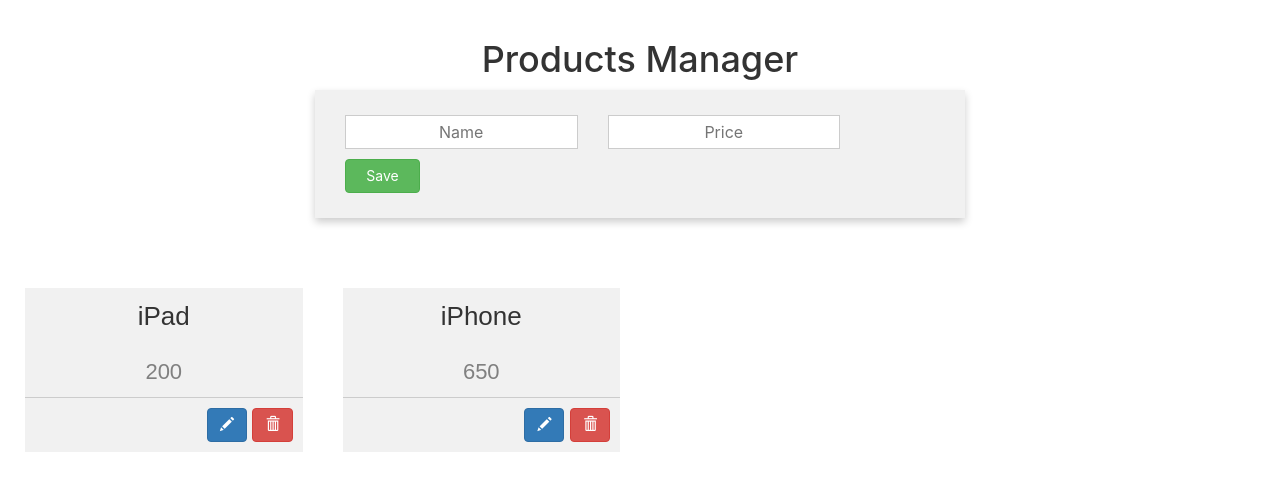
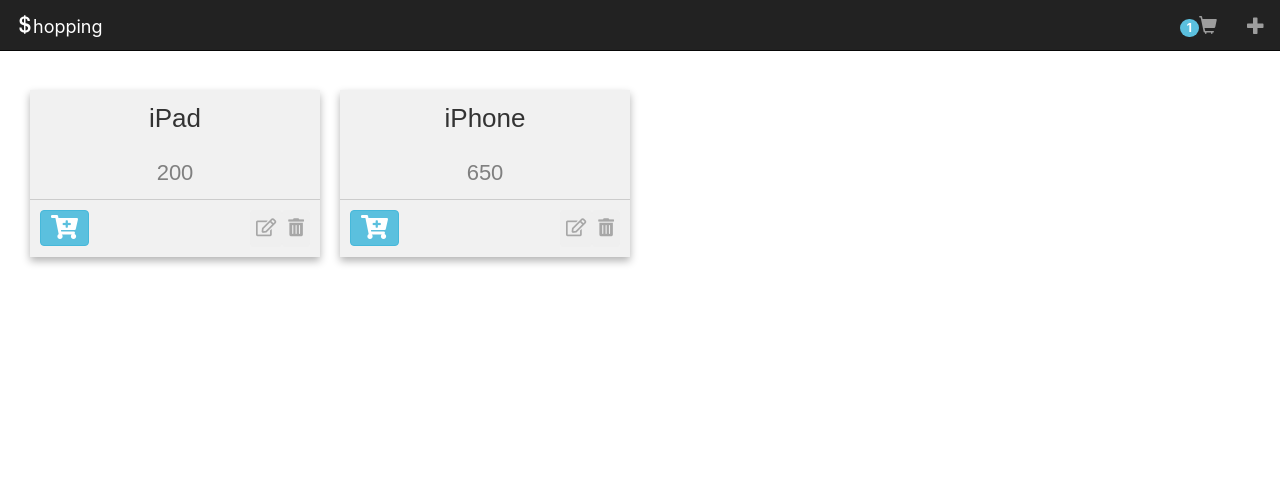
Before and after one commit to boostrcoders/react-bs, a React (Create React App) app: page / in a window 1280 px wide. Shown: the top 490 px of the page. Built offline with nearby package versions, Linux system fonts and the light colour scheme.

Commit message:
Update -CART

```diff
--- a/src/App.js
+++ b/src/App.js
@@ -1,53 +1,83 @@
 import React, { Component } from "react";
+import HeaderNav from "./components/HeaderNav/HeaderNav";
+import AddProduct from "./components/AddProduct/AddProduct";
 import ProductItem from "./components/ProductItem/ProductItem";
-import AddProduct from "./components/AddProduct/AddProduct";
+
 import "./App.css";
 
 //CHECK if Products is exist in Local Storage
-if ("products" in localStorage) {
+if ("records" in localStorage) {
+  const records = {
+    products: [
+      {
+        name: "iPad",
+        price: 200,
+        cart: false
+      },
+      {
+        name: "iPhone",
+        price: 650,
+        cart: false
+      }
+    ],
+    cartItems: 0
+  };
+  localStorage.setItem("records", JSON.stringify(records));
 } else {
-  const products = [
-    {
-      name: "iPad",
-      price: 200
-    },
-    {
-      name: "iPhone",
-      price: 650
-    }
-  ];
-  localStorage.setItem("products", JSON.stringify(products));
+  const records = {
+    products: [
+      {
+        name: "iPad",
+        price: 200,
+        cart: false
+      },
+      {
+        name: "iPhone",
+        price: 650,
+        cart: false
+      }
+    ],
+    cartItems: 1
+  };
+  localStorage.setItem("records", JSON.stringify(records));
 }
 class App extends Component {
   state = {
-    products: JSON.parse(localStorage.getItem("products")),
-    isEdit: [true, 1]
+    records: JSON.parse(localStorage.getItem("records")),
+    isEdit: [true, 1],
+    isAdd: false
   };
 
   componentWillMount() {
-    const products = this.getProducts();
-    this.setState({ products });
+    const records = this.getRecords();
+    this.setState({ records });
+    console.log(this.state.records.products);
   }
 
-  getProducts() {
-    return this.state.products;
+  getRecords() {
+    console.log(this.state);
+    return this.state.records;
+  }
+  //SHOW ADD FORM
+  showAddForm() {
+    this.setState({ isAdd: !this.state.isAdd });
   }
 
   //ADD Products
   addProduct(name, price) {
-    const products = this.getProducts();
-    let id = products.length + 1;
-    products.push({ id, name, price });
-    this.setState({ products });
-    localStorage.setItem("products", JSON.stringify(products));
+    const records = this.getRecords();
+    let id = records.products.length + 1;
+    records.products.push({ id, name, price });
+    this.setState({ records });
+    localStorage.setItem("products", JSON.stringify(records));
   }
 
   //DELETE Products
   deleteProduct(index) {
-    let productsArr = this.getProducts();
-    productsArr.splice(index, 1);
-    this.setState({ products: productsArr });
-    localStorage.setItem("products", JSON.stringify(productsArr));
+    let records = this.getRecords();
+    records.products.splice(index, 1);
+    this.setState({ records: records });
+    localStorage.setItem("products", JSON.stringify(records));
   }
 
   //EDIT Products
@@ -55,9 +85,9 @@
     this.setState({ isEdit: [true, name] });
   }
   onEditSubmit(name, price, id) {
-    let products = this.getProducts();
+    let records = this.getRecords();
 
-    products = products.map((product, key) => {
+    records = records.products.map((product, key) => {
       if (key === id) {
         product.name = name;
         product.price = price;
@@ -65,17 +95,38 @@
       return product;
     });
 
-    this.setState({ products, isEdit: [false, 0] });
-    localStorage.setItem("products", JSON.stringify(products));
+    this.setState({ records, isEdit: [false, 0] });
+    localStorage.setItem("products", JSON.stringify(records));
+  }
+
+  //UPDATE CART NOTIFICATION
+  updateCartNotif(id) {
+    let records = this.getRecords();
+    records = records.products.map((product, key) => {
+      if (key === id) {
+        product.cart = true;
+      }
+      return product;
+    });
+    records.cartItems += 1;
+    this.setState({ records });
+    localStorage.setItem("products", JSON.stringify(records));
+    console.log(records);
   }
 
   render() {
     return (
       <div>
-        <AddProduct onAdd={this.addProduct.bind(this)} />
-
-        <div className="products-container row">
-          {this.state.products.map((product, key) => {
+        <HeaderNav
+          showAddForm={this.showAddForm.bind(this)}
+          cartNotif={this.state.records.cartItems}
+        />
+        <AddProduct
+          onAdd={this.addProduct.bind(this)}
+          isAdd={this.state.isAdd}
+        />
+        <div className="products-container">
+          {this.state.records.products.map((product, key) => {
             return (
               <ProductItem
                 isEdit={this.state.isEdit}
@@ -83,9 +134,14 @@
                 id={key}
                 name={product.name}
                 price={product.price}
+                cart={product.cart}
                 onEdit={() => this.editProduct(product.name)}
                 onDelete={() => this.deleteProduct(key)}
                 editSubmit={this.onEditSubmit.bind(this)}
+                addCart={
+                  (this.updateCartNotif.bind(this),
+                  () => this.updateCartNotif(key))
+                }
               />
             );
           })}
--- a/src/components/AddProduct/AddProduct.css
+++ b/src/components/AddProduct/AddProduct.css
@@ -2,51 +2,23 @@
   margin-bottom: 30px;
   padding: 20px;
   text-align: center;
-}
-
-.add-btn {
-  float: right;
-  position: absolute;
-  top: 15px;
-  right: 10px;
-  display: none;
-}
-.add-btn a {
-  border-radius: 25em;
-  height: 60px;
-  width: 60px;
-  box-shadow: 0 4px 8px 0 rgba(0, 0, 0, 0.2);
-  background-color: rgba(0, 0, 0, 0.2);
-  border: 1px solid rgba(0, 0, 0, 0);
-  line-height: 45px;
-  text-align: center;
-  padding-left: 17px;
-}
-.add-btn a span {
-  font-size: 1.5em;
+  /* background-color: rgba(33, 33, 33, 0.6); */
 }
 
 .add-form {
   margin: auto;
   box-shadow: 0 4px 8px 0 rgba(0, 0, 0, 0.2);
-  padding: 20px 10px 20px 10px;
+  padding: 20px 20px 15px 20px;
   background-color: #f1f1f1;
   max-width: 650px;
   width: 100%;
+}
 
-  clear: both;
-}
-.add-form-input {
-  text-align: center;
-}
 .add-form-input input {
-  border: 1px solid #cccccc;
   font-size: 16px;
   text-align: center;
-  padding: 5px;
-  margin: 5px;
+  margin-bottom: 5px;
 }
 .add-form-btn {
   text-align: right;
-  margin: 5px;
 }
--- a/src/components/AddProduct/AddProduct.js
+++ b/src/components/AddProduct/AddProduct.js
@@ -16,19 +16,14 @@
 
   render() {
     return (
+      this.props.isAdd && (
         <div className="products-add-form">
-        <h1>Products Manager</h1>
-        <div className="add-btn">
-          <a href="/" className="btn btn-info btn-lg">
-            <span className="glyphicon glyphicon-plus" />
-          </a>
-        </div>
-        {/* FORM FOR ADDING NEW PRODUCT */}
-        <div className="add-form row">
+          <div className="add-form well row">
             <form onSubmit={this.handleKeyPress.bind(this)}>
+              <div className="row">
                 <div className="col-sm-5 col-xs-12  add-form-input">
                   <input
-                className="col-xs-12"
+                    className="form-control"
                     placeholder="Name"
                     ref={nameInput => {
                       this.nameInput = nameInput;
@@ -38,7 +33,7 @@
 
                 <div className="col-sm-5 col-xs-12 add-form-input">
                   <input
-                className="col-xs-12"
+                    className="form-control"
                     placeholder="Price"
                     ref={priceInput => (this.priceInput = priceInput)}
                   />
@@ -47,9 +42,11 @@
                 <div className="col-sm-2 col-xs-12 add-form-btn">
                   <button className="btn btn-success btn-block">Save</button>
                 </div>
+              </div>
             </form>
           </div>
         </div>
+      )
     );
   }
 }
--- /dev/null
+++ b/src/components/HeaderNav/HeaderNav.css
@@ -0,0 +1,19 @@
+.header-navbar {
+  margin-bottom: 80px;
+}
+.header-navbar-btn {
+  border: none;
+  background-color: rgba(16, 16, 16, 0);
+  color: #9d9d9d;
+  float: right;
+  height: 50px;
+  padding: 15px 15px;
+  font-size: 18px;
+  line-height: 20px;
+}
+.header-navbar-btn span {
+}
+.header-navbar-btn:hover,
+.header-navbar-btn:focus {
+  color: #ffffff;
+}
--- /dev/null
+++ b/src/components/HeaderNav/HeaderNav.js
@@ -0,0 +1,55 @@
+import React, { Component } from "react";
+import "./HeaderNav.css";
+
+class HeaderNav extends Component {
+  render() {
+    return (
+      <div className="header-navbar">
+        <nav className="navbar navbar-inverse navbar-fixed-top">
+          <div className="container-fluid">
+            <div className="navbar-header">
+              <button
+                type="button"
+                className="navbar-toggle"
+                data-toggle="collapse"
+                data-target="#myNavbar"
+              >
+                <span className="icon-bar" />
+                <span className="icon-bar" />
+                <span className="icon-bar" />
+              </button>
+              <a className="navbar-brand" href="/">
+                <span className="glyphicon glyphicon-usd" />
+                hopping
+              </a>
+            </div>
+            <div className="collapse navbar-collapse" id="myNavbar">
+              <ul className="nav navbar-nav navbar-right">
+                {/* <li>
+                  <a href="/">
+                    <span class="glyphicon glyphicon-search" />
+                  </a>
+                </li> */}
+
+                <button
+                  className="header-navbar-btn"
+                  onClick={this.props.showAddForm}
+                >
+                  <span className="glyphicon glyphicon-plus" />
+                </button>
+                <button className="header-navbar-btn">
+                  <span className="badge cart-notif">
+                    {this.props.cartNotif}
+                  </span>
+                  <span className="glyphicon glyphicon-shopping-cart" />
+                </button>
+              </ul>
+            </div>
+          </div>
+        </nav>
+      </div>
+    );
+  }
+}
+
+export default HeaderNav;
--- a/src/components/ProductItem/ProductItem.css
+++ b/src/components/ProductItem/ProductItem.css
@@ -1,35 +1,68 @@
 .item-card {
   font-size: 20px;
   color: #333333;
-  height: 152px;
-  padding: 20px;
-  margin-bottom: 30px;
+  padding: 10px 10px 10px 10px;
   text-align: center;
   font-family: arial;
-  float: left;
+  /* float: left; */
+
   box-sizing: border-box;
+  height: 180px;
+}
+.item-card-edit {
+  padding: 10px 0px 0px 0px;
+  background-color: #f1f1f1;
+}
+.item-card-inner,
+.item-card-edit {
+  background-color: #f1f1f1;
+  box-shadow: 0px 4px 8px 0px rgba(0, 0, 0, 0.3);
 }
 .item-name {
   font-size: 26px;
   padding: 10px;
-  background-color: #f1f1f1;
 }
 .price {
   color: grey;
   font-size: 22px;
   padding: 10px;
-  background-color: #f1f1f1;
 }
 .item-btn {
   border-top: 1px solid #cccccc;
   padding: 10px 10px 10px 10px;
-  background-color: #f1f1f1;
 }
 
 .item-name-input input {
   text-align: center;
-  padding: 5px;
+  padding: 6px;
   max-width: 240px;
   margin-bottom: 10px;
-  font-size: 16px;
+  font-size: 18px;
+  border: 1px solid #cccccc;
+  border-radius: 5px;
 }
+.item-card-edit .item-btn {
+  padding: 10px 10px 10px 10px;
+}
+.btn-add-cart {
+  float: left;
+  font-size: 24px;
+  padding: 0px 10px 0px 10px;
+}
+
+.btn-edit-cart,
+.btn-delete-cart {
+  padding: 5px;
+  font-size: 18px;
+  color: rgba(0, 0, 0, 0.3);
+}
+
+.btn-edit-cart:hover {
+  color: rgb(0, 162, 255);
+}
+.btn-delete-cart:hover {
+  color: rgb(223, 41, 41);
+}
+.cart-notif {
+  background-color: #5bc0de;
+}
--- a/src/components/ProductItem/ProductItem.js
+++ b/src/components/ProductItem/ProductItem.js
@@ -16,9 +16,9 @@
   };
   render() {
     return (
-      <div className="item-card col-lg-3 col-sm-4 col-xs-12">
+      <div className="item-card col-lg-3 col-md-4 col-sm-6 col-xs-12">
         {this.props.isEdit[0] && this.props.isEdit[1] === this.props.name ? (
-          <div className="text-center" id={this.props.id}>
+          <div className="text-center item-card-edit" id={this.props.id}>
             <form onSubmit={this.handleKeyPressEdit.bind(this)}>
               <div className="item-name-input">
                 <input
@@ -39,13 +39,17 @@
               </div>
 
               <div className="text-right item-btn">
-                <button className="btn btn-success">Save</button>
+                <button
+                  title="Save"
+                  className="btn btn-success btn-save-cart text-success"
+                >
+                  <i className="far fa-save" /> Save
+                </button>
               </div>
-              {}
             </form>
           </div>
-        ) : (
-          <div className="text-center" key={this.props.name}>
+        ) : !this.props.cart ? (
+          <div className="text-center item-card-inner" key={this.props.name}>
             <div className="item-name">
               <span>{this.props.name}</span>
             </div>
@@ -53,17 +57,31 @@
             <div className="price">
               <span>{this.props.price}</span>
             </div>
-
             <div className="text-right item-btn">
-              <button className="btn btn-primary" onClick={this.props.onEdit}>
-                <span className="glyphicon glyphicon-pencil" />
-              </button>{" "}
-              <button className="btn btn-danger" onClick={this.props.onDelete}>
-                <span className="glyphicon glyphicon-trash" />
+              <button
+                onClick={this.props.addCart}
+                title="Add to Cart"
+                className="btn btn-info btn-add-cart"
+              >
+                <i className="fa fa-cart-plus" />
+              </button>
+              <button
+                title="Edit"
+                className="btn text-primary btn-edit-cart"
+                onClick={this.props.onEdit}
+              >
+                <i className="far fa-edit" />
+              </button>
+              <button
+                title="Delete"
+                className="btn text-danger btn-delete-cart"
+                onClick={this.props.onDelete}
+              >
+                <i className="fas fa-trash-alt" />
               </button>
             </div>
           </div>
-        )}
+        ) : null}
       </div>
     );
   }
```
Also changed, not shown: public/index.html (+13 -0 lines). Lines whose indentation alone changed are shown as unchanged.
